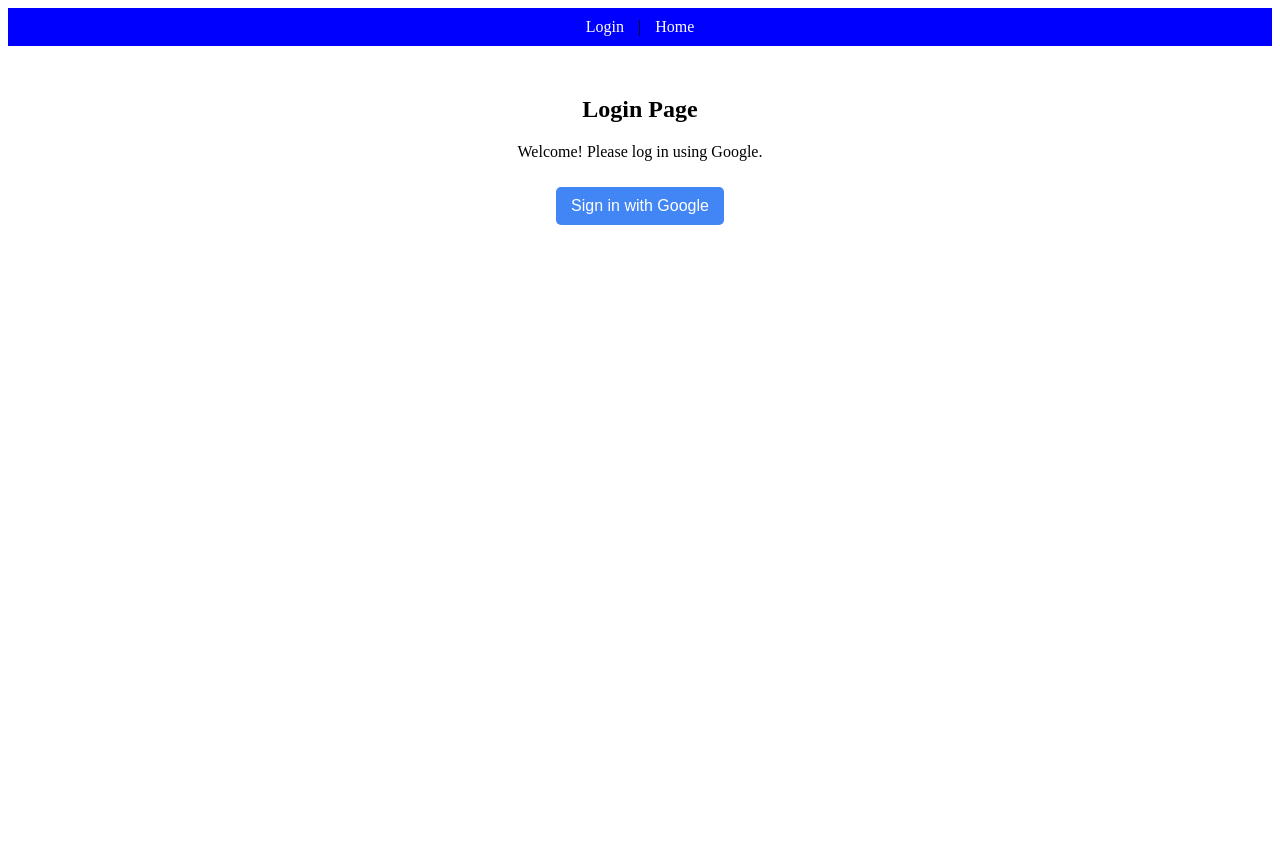
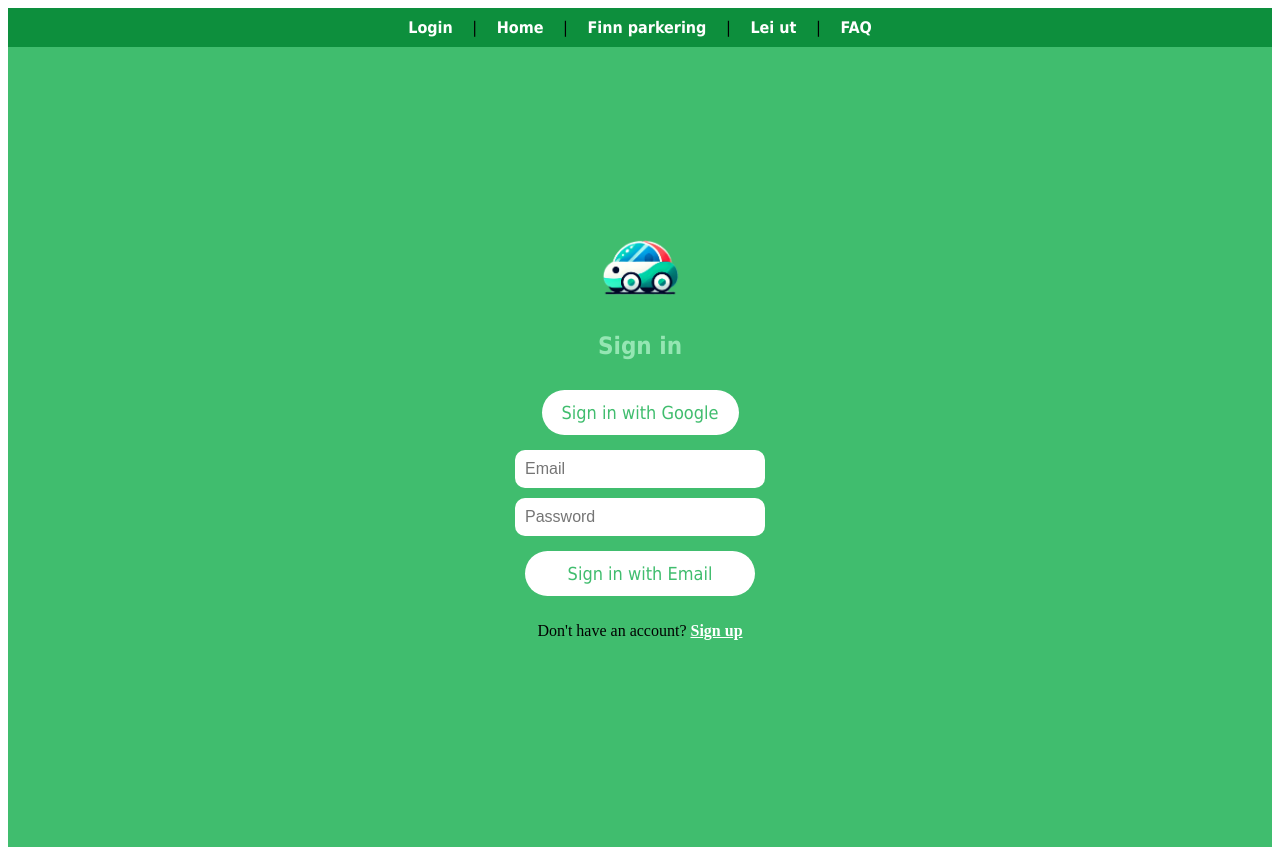
Before and after one commit to Marisolos/APP200v-Team-08, a Vue app in the folder my-parking-app/: page /login in a window 1280 px wide. Before the commit the page ends 800 px from the top, so only its background shows below. Built offline with nearby package versions, Linux system fonts and the light colour scheme.

Commit message:
la til litt til

```diff
--- a/my-parking-app/src/App.vue
+++ b/my-parking-app/src/App.vue
@@ -2,9 +2,12 @@
   <div id="app">
     <nav class="navbar">
       <router-link to="/login">Login</router-link> |
-      <router-link to="/home">Home</router-link>
+      <router-link to="/home">Home</router-link> |
+      <router-link to="/finn-parkering">Finn parkering</router-link> |
+      <router-link to="/lei-ut">Lei ut</router-link> |
+      <router-link to="/faq">FAQ</router-link>
     </nav>
-    <router-view /> <!-- ✅ This MUST exist for pages to show up -->
+    <router-view />
   </div>
 </template>
 
@@ -16,13 +19,16 @@ export default {
 
 <style scoped>
 .navbar {
-  background: blue;
+  background-color: #0D8F3D;
   padding: 10px;
   text-align: center;
+  font-family: Tahoma, sans-serif;
 }
+
 .navbar a {
   color: white;
   text-decoration: none;
-  padding: 0 10px;
+  padding: 0 15px;
+  font-weight: bold;
 }
 </style>
--- /dev/null
+++ b/my-parking-app/src/views/FAQ.vue
@@ -0,0 +1,19 @@
+<template>
+    <div class="page-container">
+      <h2>FAQ</h2>
+      <p>Her finner du svar på vanlige spørsmål.</p>
+    </div>
+  </template>
+
+  <script>
+  export default {
+    name: "FAQ"
+  };
+  </script>
+
+  <style scoped>
+  .page-container {
+    padding: 20px;
+    text-align: center;
+  }
+  </style>
--- /dev/null
+++ b/my-parking-app/src/views/FindParking.vue
@@ -0,0 +1,19 @@
+<template>
+    <div class="page-container">
+      <h2>Finn parkering</h2>
+      <p>Søk etter ledige parkeringsplasser nær deg.</p>
+    </div>
+  </template>
+
+  <script>
+  export default {
+    name: "FindParking"
+  };
+  </script>
+
+  <style scoped>
+  .page-container {
+    padding: 20px;
+    text-align: center;
+  }
+  </style>
--- /dev/null
+++ b/my-parking-app/src/views/Login.vue
@@ -0,0 +1,143 @@
+<template>
+  <div>
+
+    <!-- ✅ Login Container -->
+    <div class="login-container">
+      <!-- ✅ Car Image Above Sign-In Text -->
+      <img src="@/assets/car-logo.png" alt="Car Logo" class="car-logo" />
+
+      <h2 class="login-title">Sign in</h2>
+
+      <!-- ✅ Google Sign-In Button -->
+      <button @click="signInWithGoogle" class="login-btn">Sign in with Google</button>
+
+      <!-- ✅ Email Sign-In Form -->
+      <form @submit.prevent="signInWithEmail" class="login-form">
+        <input type="email" v-model="email" placeholder="Email" required />
+        <input type="password" v-model="password" placeholder="Password" required />
+        <button type="submit" class="login-btn">Sign in with Email</button>
+      </form>
+
+      <!-- ✅ Signup Option -->
+      <p>Don't have an account? <span @click="signUpWithEmail" class="signup-link">Sign up</span></p>
+    </div>
+  </div>
+</template>
+
+<script>
+import { auth, provider } from "../firebase";
+import { signInWithPopup, signInWithEmailAndPassword, createUserWithEmailAndPassword } from "firebase/auth";
+
+export default {
+  name: "UserLogin",
+  data() {
+    return {
+      email: "",
+      password: "",
+    };
+  },
+  methods: {
+    // ✅ Google Sign-In
+    async signInWithGoogle() {
+      try {
+        await signInWithPopup(auth, provider);
+        this.$router.push("/home"); // Redirect to home after login
+      } catch (error) {
+        console.error("Google Sign-In Error:", error);
+      }
+    },
+
+    // ✅ Email Sign-In
+    async signInWithEmail() {
+      try {
+        await signInWithEmailAndPassword(auth, this.email, this.password);
+        this.$router.push("/home"); // Redirect to home after login
+      } catch (error) {
+        console.error("Email Sign-In Error:", error);
+        alert(error.message);
+      }
+    },
+
+    // ✅ Email Sign-Up (if user clicks "Sign up")
+    async signUpWithEmail() {
+      try {
+        await createUserWithEmailAndPassword(auth, this.email, this.password);
+        this.$router.push("/home"); // Redirect to home after sign-up
+      } catch (error) {
+        console.error("Sign-Up Error:", error);
+        alert(error.message);
+      }
+    }
+  }
+};
+</script>
+
+<style scoped>
+
+/* ✅ Login Container */
+.login-container {
+  background-color: #40bd6e;
+  height: 100vh;
+  display: flex;
+  flex-direction: column;
+  justify-content: center;
+  align-items: center;
+  text-align: center;
+}
+
+/* ✅ Car Logo - Now Above the Sign-in Text */
+.car-logo {
+  width: 80px;
+  height: auto;
+  margin-bottom: 15px;
+}
+
+/* ✅ Sign-In Title */
+.login-title {
+  color: #95E6B3;
+  font-family: Tahoma, sans-serif;
+  font-size: 24px;
+  margin-bottom: 20px;
+}
+
+/* ✅ Buttons */
+.login-btn {
+  background-color: white;
+  color: #40bd6e;
+  border: none;
+  padding: 12px 20px;
+  border-radius: 25px;
+  font-size: 18px;
+  font-family: Tahoma, sans-serif;
+  cursor: pointer;
+  transition: 0.3s;
+  margin: 10px;
+}
+
+.login-btn:hover {
+  background-color: #f0f0f0;
+}
+
+/* ✅ Form Inputs */
+.login-form {
+  display: flex;
+  flex-direction: column;
+  width: 250px;
+}
+
+.login-form input {
+  padding: 10px;
+  margin: 5px 0;
+  border: none;
+  border-radius: 10px;
+  font-size: 16px;
+}
+
+/* ✅ Sign-Up Link */
+.signup-link {
+  color: white;
+  font-weight: bold;
+  cursor: pointer;
+  text-decoration: underline;
+}
+</style>
--- a/my-parking-app/src/views/LoginTest.vue
+++ /dev/null
@@ -1,63 +0,0 @@
-<template>
-  <div class="container">
-    <h2>Login Page</h2>
-    <p>Welcome! Please log in using Google.</p>
-
-    <!-- Google Sign-In Button -->
-    <button @click="signInWithGoogle">Sign in with Google</button>
-
-    <!-- Debugging Messages -->
-    <p v-if="user">Signed in as: {{ user.displayName }}</p>
-    <p v-if="error" style="color: red;">Error: {{ error }}</p>
-  </div>
-</template>
-
-<script>
-import { auth } from "@/firebase"; // ✅ Import initialized Firebase instance
-import { signInWithPopup, GoogleAuthProvider } from "firebase/auth";
-
-export default {
-  name: "UserLogin",
-  data() {
-    return {
-      user: null,
-      error: null
-    };
-  },
-  methods: {
-    async signInWithGoogle() {
-      try {
-        const provider = new GoogleAuthProvider();
-        const result = await signInWithPopup(auth, provider);
-        this.user = result.user; // Save logged-in user info
-        console.log("User signed in:", this.user);
-        this.$router.push("/home"); // Redirect to home after login
-      } catch (err) {
-        this.error = err.message;
-        console.error("Login error:", err);
-      }
-    }
-  }
-};
-</script>
-
-
-<style scoped>
-.container {
-  text-align: center;
-  margin-top: 50px;
-}
-button {
-  padding: 10px 15px;
-  font-size: 16px;
-  cursor: pointer;
-  background: #4285F4;
-  color: white;
-  border: none;
-  border-radius: 5px;
-  margin-top: 10px;
-}
-button:hover {
-  background: #357ae8;
-}
-</style>
--- /dev/null
+++ b/my-parking-app/src/views/RentOut.vue
@@ -0,0 +1,19 @@
+<template>
+    <div class="page-container">
+      <h2>Lei ut parkeringsplass</h2>
+      <p>Har du en ledig parkeringsplass? Lei den ut her.</p>
+    </div>
+  </template>
+
+  <script>
+  export default {
+    name: "RentOut"
+  };
+  </script>
+
+  <style scoped>
+  .page-container {
+    padding: 20px;
+    text-align: center;
+  }
+  </style>
```
Also changed, not shown: my-parking-app/src/router.js (+9 -3 lines), my-parking-app/src/assets/car-logo.png (added), 1 other file (tests, documents, lock files or other folders).
